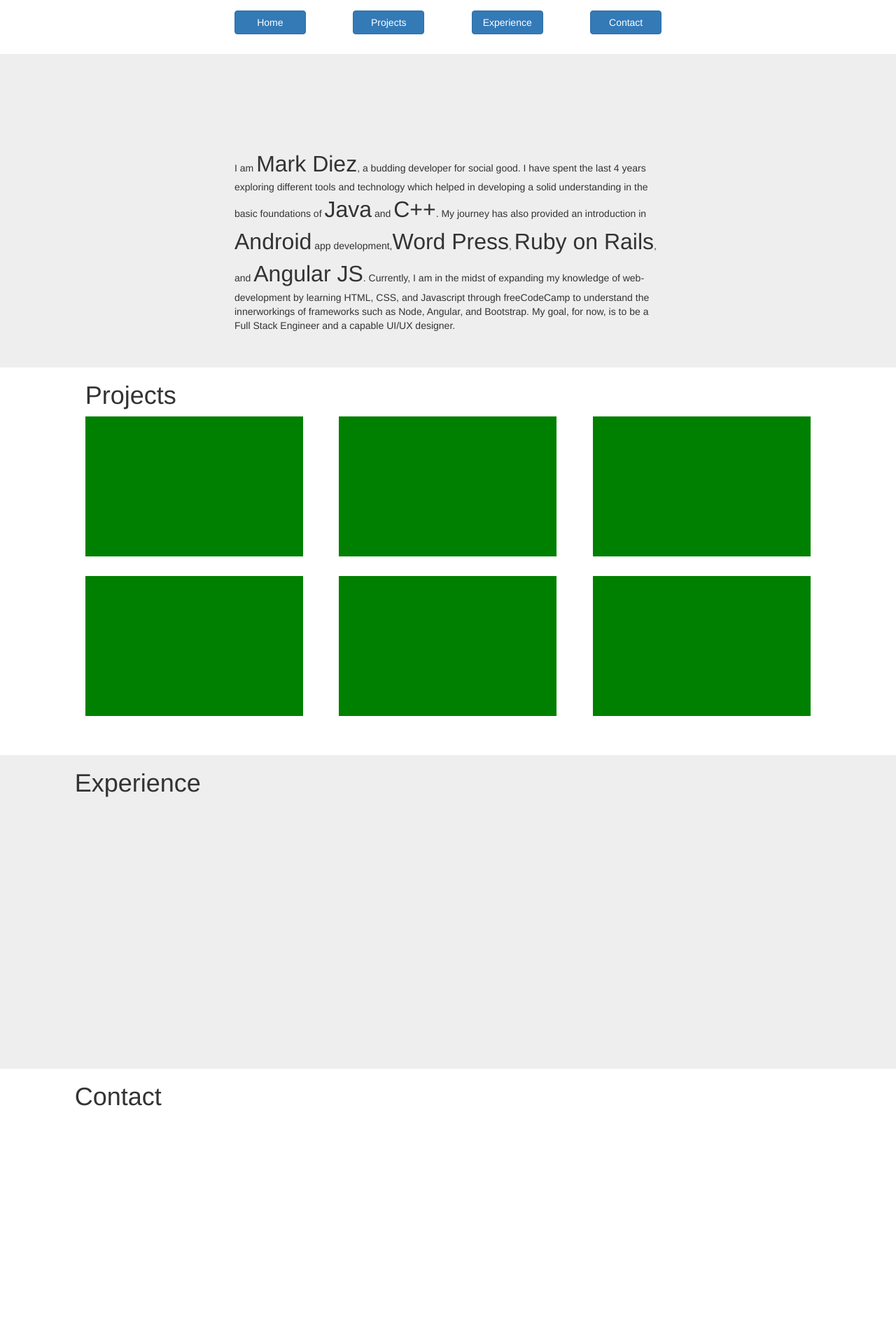
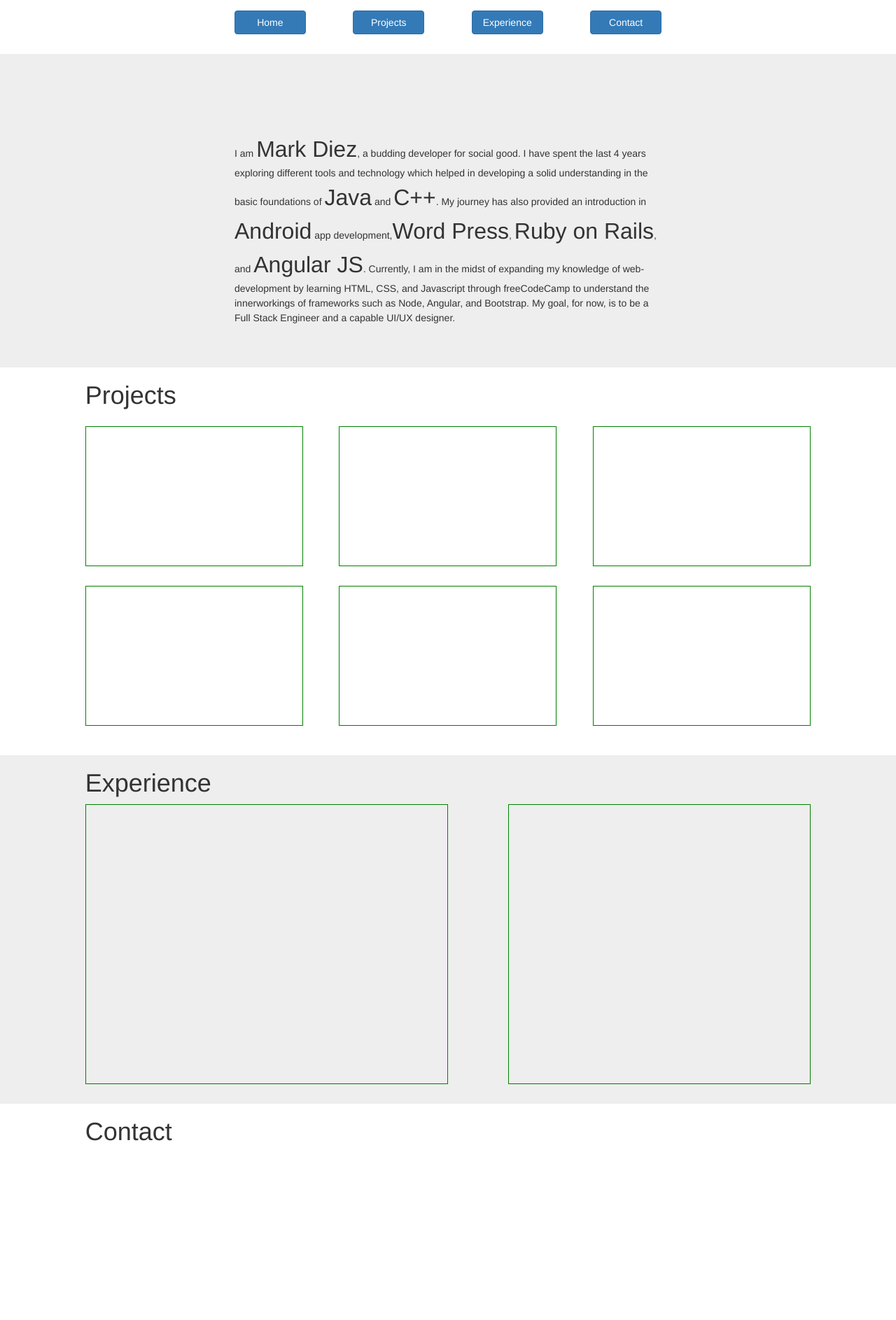
Before and after one commit to markediez/markediez.github.io, a PHP site: page /projects/free-code-camp/front-end-dev-certification/portfolio-page/index.html in a window 1280 px wide. Shown: the part 196-2082 px from the top of the page at 70% size. Run offline with PHP 8.4, Linux system fonts and the light colour scheme.

Commit message:
Add experience placeholder

```diff
--- a/projects/free-code-camp/front-end-dev-certification/portfolio-page/css/style.css
+++ b/projects/free-code-camp/front-end-dev-certification/portfolio-page/css/style.css
@@ -1,3 +1,6 @@
+p {
+  line-height: 1.5;
+}
 #profile-image {
   border-radius: 50%;
 }
@@ -13,20 +16,30 @@
 }
 
 #about div {
-  top: 30%;
+  top: 25%;
 }
 
 #projects {
-  padding-bottom: 1em;
+  padding-bottom: 2em;
 }
 
-#projects div {
-  margin-bottom: 1em;
+#project-list {
+  flex-wrap: wrap;
 }
 
 #experience {
   background-color: #eeeeee;
-  height: 32em;
+  padding-bottom: 2em;
+}
+
+#information {
+  height: 400px;
+  border: 1px solid green;
+}
+
+#exp-list {
+  height: 400px;
+  border: 1px solid green;
 }
 
 #contact {
@@ -61,5 +74,7 @@
 .card {
   height: 200px;
   width: 30%;
-  background: green;
+  margin: 1em 0;
+  border: 1px solid green;
+
 }
--- a/projects/free-code-camp/front-end-dev-certification/portfolio-page/index.html
+++ b/projects/free-code-camp/front-end-dev-certification/portfolio-page/index.html
@@ -30,15 +30,13 @@
     <div id="projects" class="row">
       <div class="col-md-offset-1 col-md-10">
         <h1>Projects</h1>
-        <div class="space-between">
+        <div id="project-list" class="space-between">
           <div class="card col-md-3">
           </div>
           <div class="card col-md-3">
           </div>
           <div class="card col-md-3">
           </div>
-        </div>
-        <div class="space-between">
           <div class="card col-md-3">
           </div>
           <div class="card col-md-3">
@@ -49,12 +47,18 @@
       </div>
     </div>
     <div id="experience" class="row">
-      <div class="col-md-offset-1">
+      <div class="col-md-offset-1 col-md-10">
         <h1>Experience</h1>
+        <div class="space-between">
+          <div id="information" class="col-md-6">
+          </div>
+          <div id="exp-list" class="col-md-5">
+          </div>
+        </div>
       </div>
     </div>
     <div id="contact" class="row">
-      <div class="col-md-offset-1">
+      <div class="col-md-offset-1 col-md-10">
         <h1>Contact</h1>
       </div>
     </div>
```
